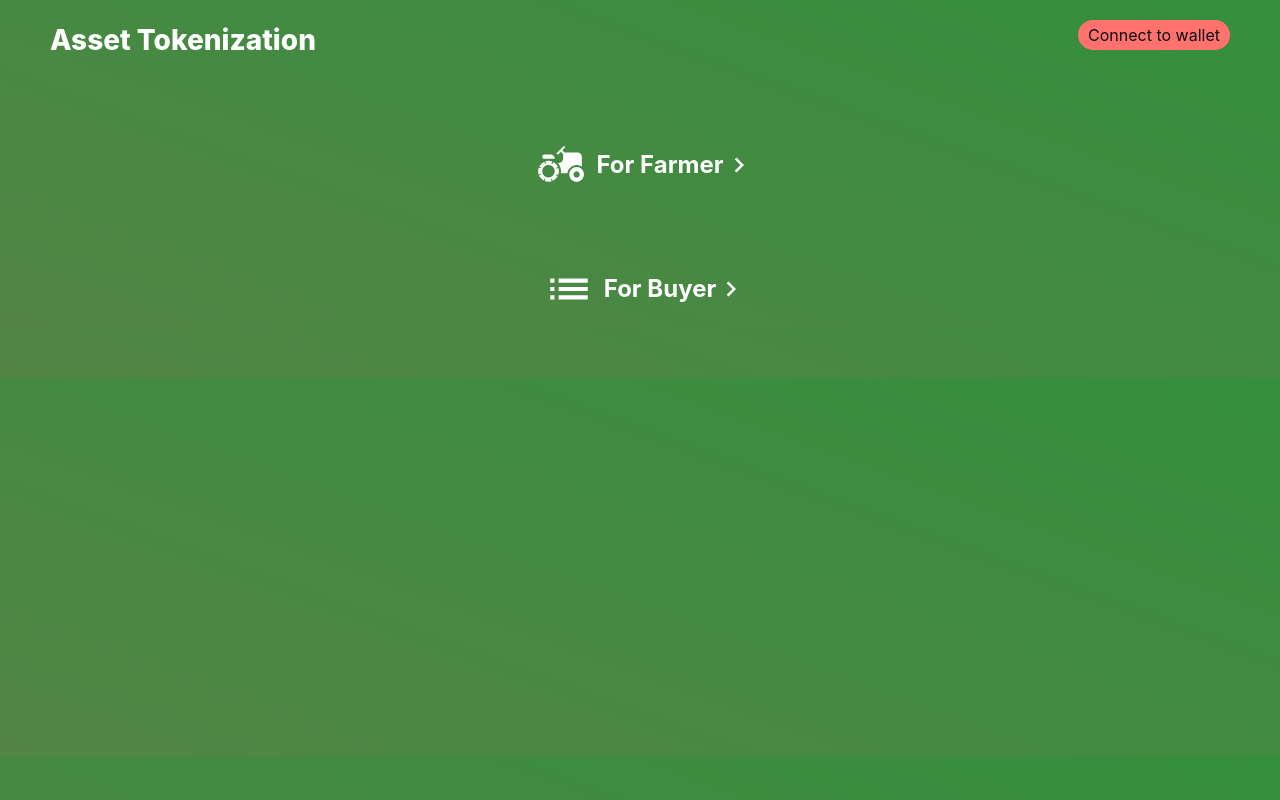
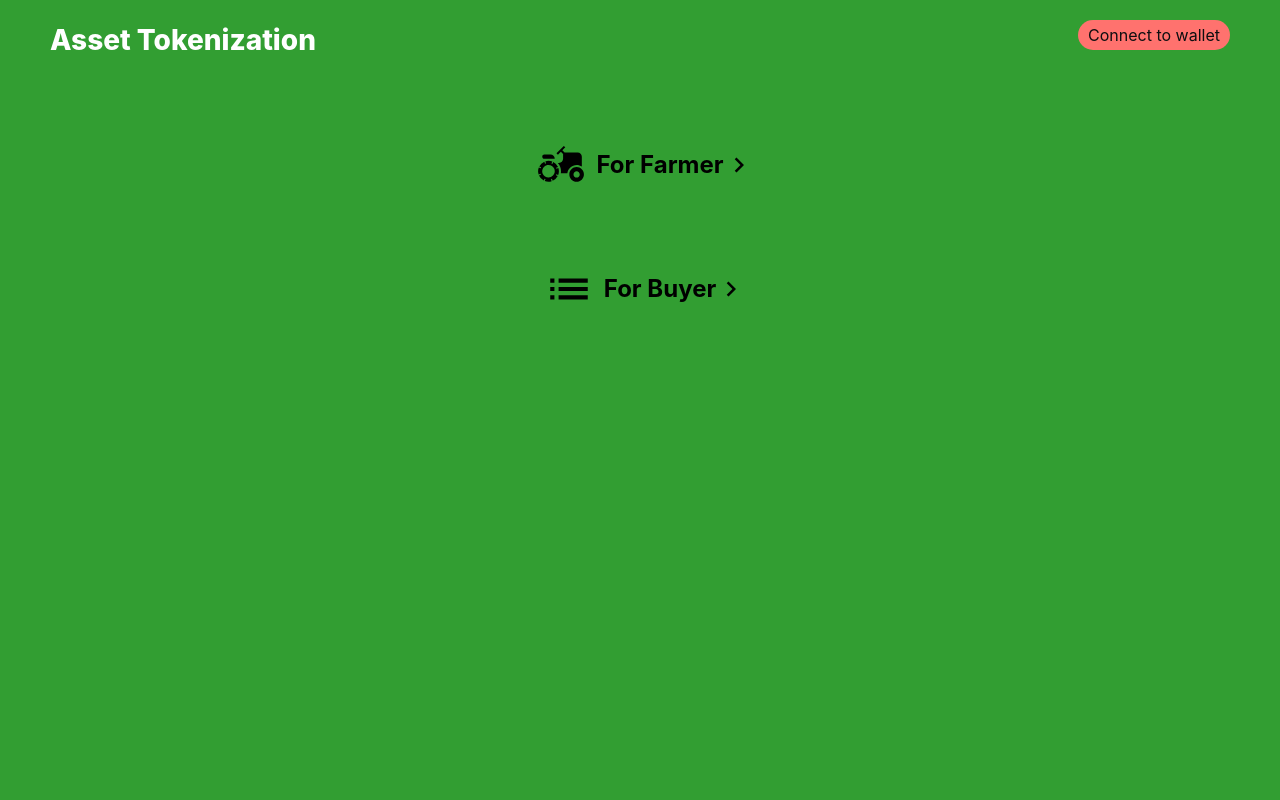
Before and after one commit to unchain-tech/AVAX-Asset-Tokenization, a Next.js app in the folder client/: page / in a window 1280 px wide. Built offline with nearby package versions, Linux system fonts and the light colour scheme.

Commit message:
refactor

```diff
--- a/client/styles/globals.css
+++ b/client/styles/globals.css
@@ -4,8 +4,7 @@ body {
   margin: 0;
   font-family: -apple-system, BlinkMacSystemFont, Segoe UI, Roboto, Oxygen,
     Ubuntu, Cantarell, Fira Sans, Droid Sans, Helvetica Neue, sans-serif;
-  background: linear-gradient(20deg, rgb(83, 133, 70) 0%, rgb(27, 151, 52) 180%);
-  color: white;
+  background-color: rgb(50, 158, 50);
 }
 
 a {
```
